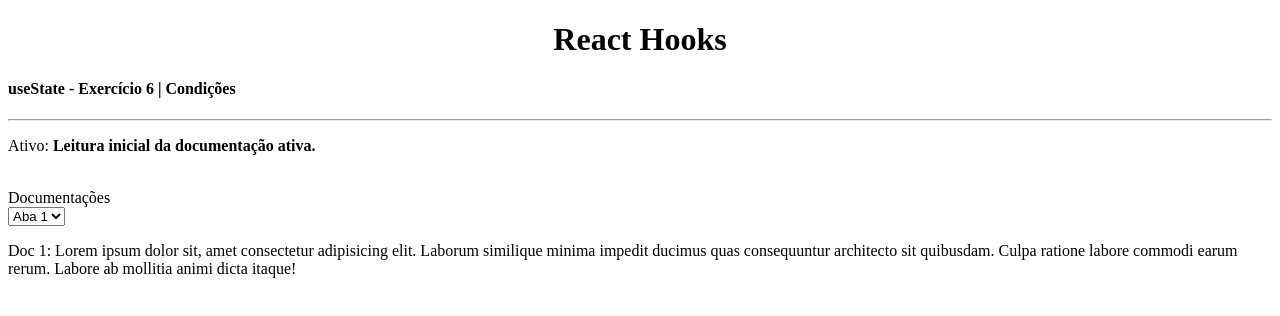
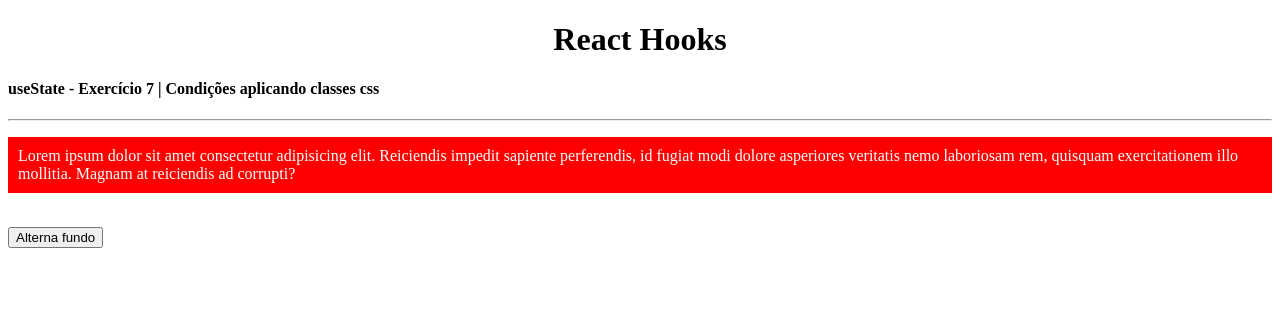
Before and after one commit to jacksoncassemiro/react_estudos_hooks, a React (Vite) app: page / in a window 1280 px wide. Shown: the top 316 px of the page. Built offline with nearby package versions, Linux system fonts and the light colour scheme.

Commit message:
hooks 9 - condição com classes css
Signed-off-by: Jackson Cassemiro <jacksondgls@live.com>

```diff
--- a/src/App.jsx
+++ b/src/App.jsx
@@ -1,5 +1,5 @@
 import React from "react";
-import HookState from "./components/UseState_08"
+import HookState from "./components/UseState_09"
 // import { useState } from "react"
 
 export default () => {
--- /dev/null
+++ b/src/components/UseState_09.css
@@ -0,0 +1,12 @@
+.color {
+  color: white;
+  padding: 10px;
+}
+
+.fundo_1 {
+  background-color: blue;
+}
+
+.fundo_2 {
+  background-color: red;
+}
--- /dev/null
+++ b/src/components/UseState_09.jsx
@@ -0,0 +1,21 @@
+import { useState } from "react";
+import "./UseState_09.css";
+
+export default () => {
+
+  const [status, setStatus] = useState(false);
+  const classFundo1 = "fundo_1";
+  const classFundo2 = "fundo_2";
+
+  return (
+    <>
+      <h4>useState - Exercício 7 | Condições aplicando classes css</h4>
+      <hr />
+      <p className={`color ${status ? classFundo1 : classFundo2}`}>Lorem ipsum dolor sit amet consectetur adipisicing elit. Reiciendis impedit sapiente perferendis, id fugiat modi dolore asperiores veritatis nemo laboriosam rem, quisquam exercitationem illo mollitia. Magnam at reiciendis ad corrupti?</p>
+      <br />
+      <button onClick={() => setStatus(!status)}>Alterna fundo</button>
+
+    </>
+  )
+
+}
```
